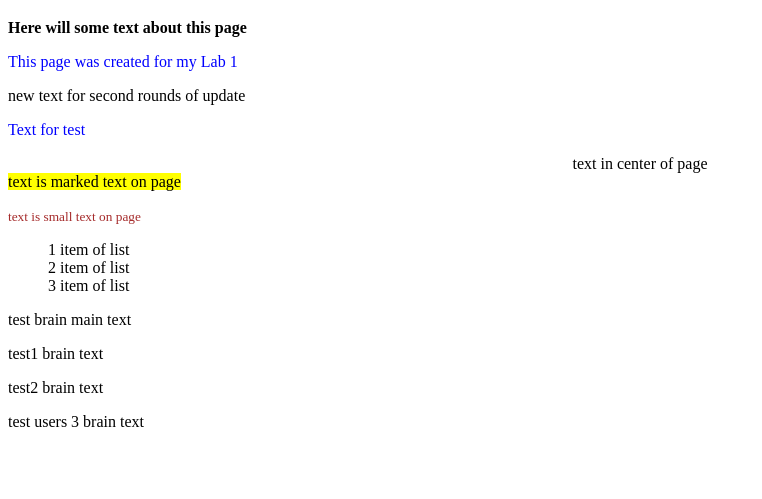
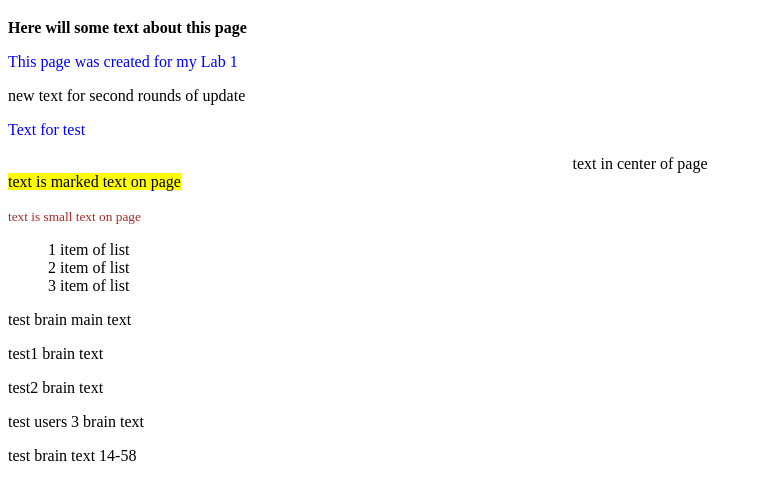
Before and after one commit to zipzm211klp/Practice, a plain HTML site: page index.html in a window 1280 px wide. Shown: the part 61-560 px from the top of the page, without its empty margins (0-762 px from the left). Drawn offline with Linux system fonts and the light colour scheme.

Commit message:
test bransh text

```diff
--- a/index.html
+++ b/index.html
@@ -24,6 +24,7 @@
 <p> test1 brain text</p>
 <p> test2 brain text</p>
 <p> test users 3 brain text</p>
+<p> test brain text 14-58 </p>
 
 </body>
 </html>
```
